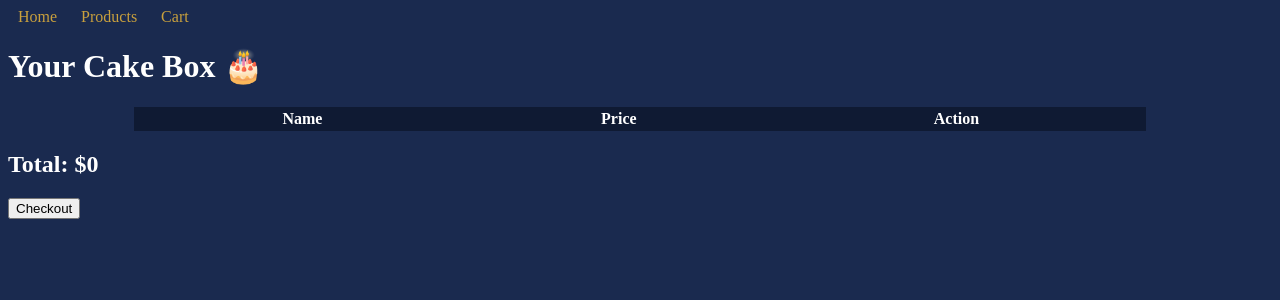
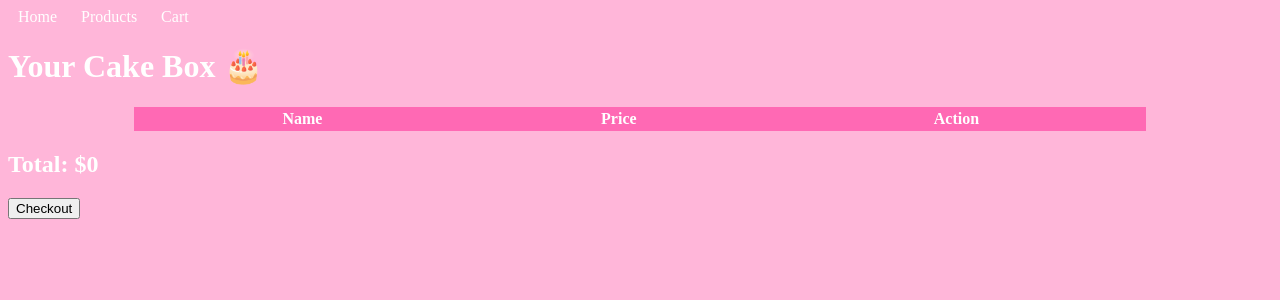
Before and after one commit to michellejena/ecommerce-app, a Django app: page /cart/ in a window 1280 px wide. Shown: the top 300 px of the page. Run offline with Django 5.2, Linux system fonts and the light colour scheme; lists and menus that the app fills with data are empty.

Commit message:
final commit

```diff
--- a/michy_cakes/settings.py
+++ b/michy_cakes/settings.py
@@ -56,7 +56,7 @@ ROOT_URLCONF = 'michy_cakes.urls'
 TEMPLATES = [
     {
         'BACKEND': 'django.template.backends.django.DjangoTemplates',
-        'DIRS': [],
+        'DIRS': [BASE_DIR / 'templates'],
         'APP_DIRS': True,
         'OPTIONS': {
             'context_processors': [
--- a/shop/views.py
+++ b/shop/views.py
@@ -1,4 +1,5 @@
 from django.shortcuts import render, redirect, get_object_or_404
+from django.urls import reverse
 from .models import Product
 
 def homepage(request):
@@ -32,7 +33,7 @@ def checkout(request):
     if request.method == "POST":
         name = request.POST.get("name")
         request.session['cart'] = []
-        return redirect('thank_you') + f"?name={name}"
+        return redirect(reverse('thank_you') + f"?name={name}")
     return render(request, 'shop/checkout.html')
 
 def thank_you(request):
--- a/shop/templates/shop/cart.html
+++ b/templates/shop/cart.html
@@ -3,9 +3,9 @@
 <head>
 <title>Cart</title>
 <style>
-body{font-family:Poppins;background:#1a2a4f;color:white;}
-nav a{color:#c9a03d;margin:10px;text-decoration:none;}
-table{width:80%;margin:auto;background:#0f1a33;}
+body{font-family:Poppins;background:#ffb6d9;color:white;}
+nav a{color:white;margin:10px;text-decoration:none;}
+table{width:80%;margin:auto;background:#ff69b4;}
 </style>
 </head>
 <body>
--- a/shop/templates/shop/checkout.html
+++ b/templates/shop/checkout.html
@@ -3,10 +3,10 @@
 <head>
 <title>Checkout</title>
 <style>
-body{font-family:Poppins;background:#1a2a4f;color:white;}
-form{background:#c9a03d;padding:20px;color:#1a2a4f;width:300px;margin:auto;}
+body{font-family:Poppins;background:#ffb6d9;color:white;}
+form{background:white;padding:20px;color:#ff69b4;width:300px;margin:auto;}
 input{width:100%;margin:5px;}
-button{background:#1a2a4f;color:white;}
+button{background:#ff69b4;color:white;}
 </style>
 </head>
 <body>
--- a/shop/templates/shop/thankyou-.html
+++ b/templates/shop/thank_you.html
@@ -3,7 +3,7 @@
 <head>
 <title>Thank You</title>
 <style>
-body{font-family:Poppins;background:#1a2a4f;color:white;text-align:center;}
+body{font-family:Poppins;background:#ffb6d9;color:white;text-align:center;}
 </style>
 </head>
 <body>
```
Also changed, not shown: templates/shop/homepage.html (renamed from shop/templates/shop/homepage.html, +9 -8 lines), templates/shop/product_list.html (renamed from shop/templates/shop/product-list.html, +4 -4 lines), db.sqlite3.
